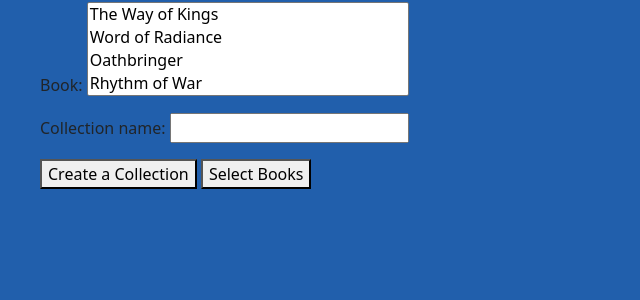
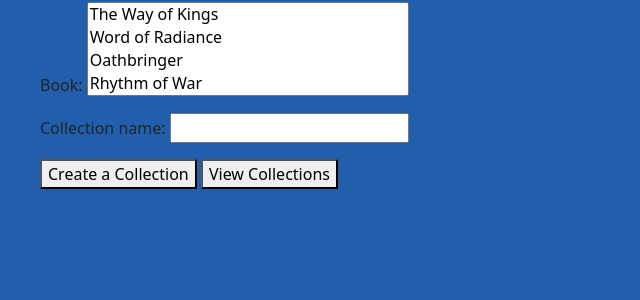
Before and after one commit to TouKoua/RichmondLibraryApp, a Django app: page /profile/ in a window 1280 px wide. Shown: the part 369-669 px from the top of the page, without its empty margins (0-640 px from the left). Run offline with Django 5.2, Linux system fonts and the light colour scheme; a user stored in the database is signed in; data comes from the database, SQL or seed files in the repository; both versions use the stored data as it was after the commit; data that the repository does not hold is empty; some libraries are stand-ins or nearby versions.

Commit message:
more owrk

```diff
--- a/Richmond_Library_App/templates/profile.html
+++ b/Richmond_Library_App/templates/profile.html
@@ -21,7 +21,7 @@
             {% csrf_token %}
             {{ add_book_form.as_p }}  <!-- Display the form fields -->
             <button type="submit" name="create_collection">Create a Collection</button>
-            <button type="button" data-toggle="modal" data-target="#bookModal">Select Books</button>
+            <button type="button" data-toggle="modal" data-target="#bookModal">View Collections</button>
         </form>
     </div>
 
```
Also changed, not shown: db.sqlite3.
